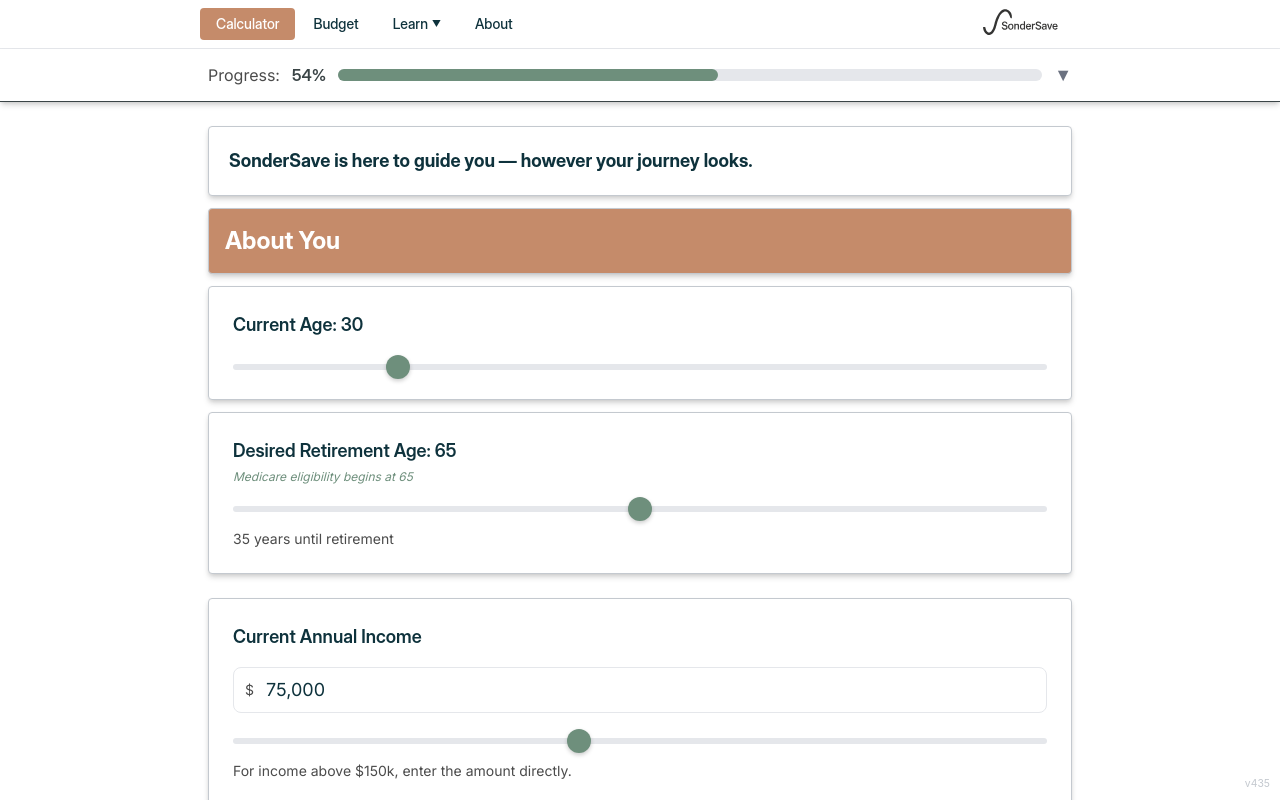
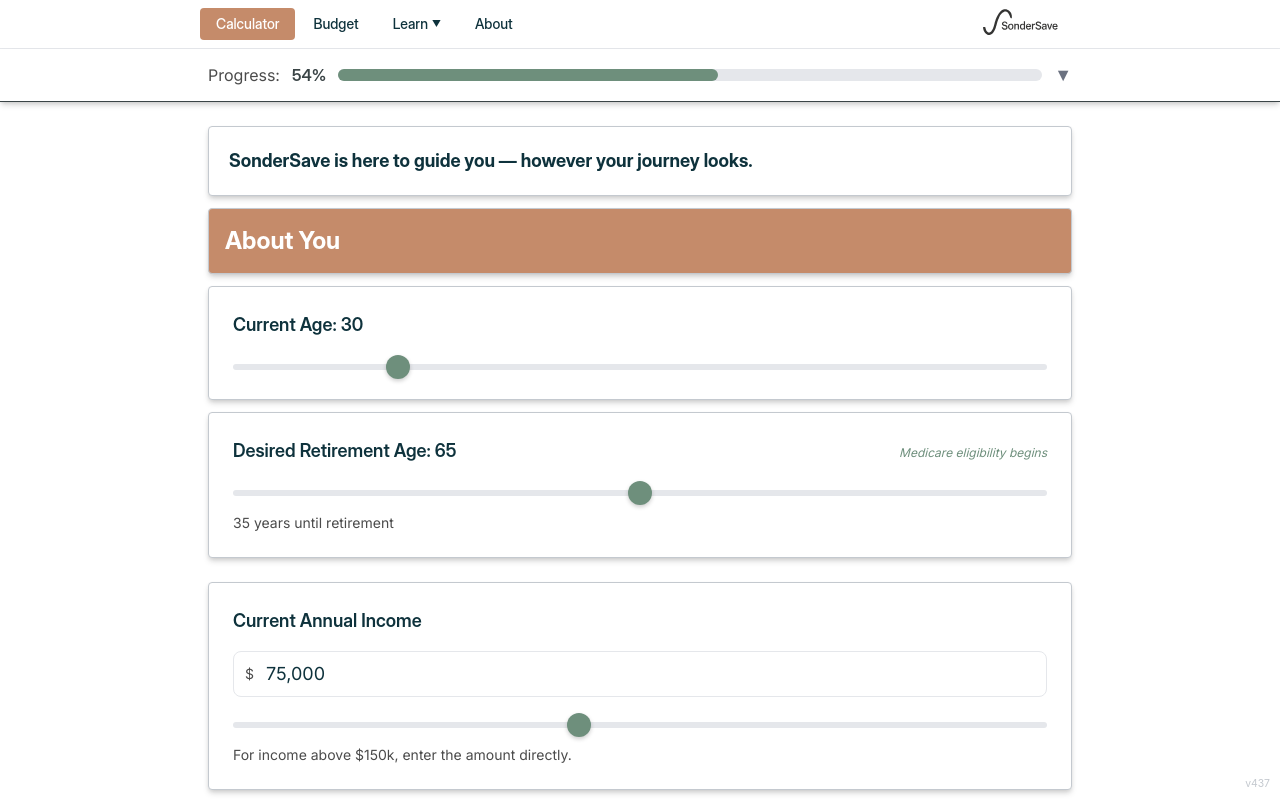
Before and after one commit to SonderSave/SonderSave, a React (Vite) app: page / in a window 1280 px wide. Both pictures are taken after a click on the button "Calculator". Shown: the top 800 px of the page. Built offline with nearby package versions, Linux system fonts and the light colour scheme; a web font is replaced by a local one.

Commit message:
step 437

```diff
--- a/src/App.jsx
+++ b/src/App.jsx
@@ -2063,28 +2063,30 @@
           boxShadow: '0 2px 4px -1px rgba(0, 0, 0, 0.35)',
           border: '1px solid #c4c9cf'
         }}>
-          <label className="block text-lg font-semibold mb-1" style={{color: 'rgb(14, 50, 60)'}}>
+          <div className="flex items-baseline justify-between mb-4">
+            <label className="text-lg font-semibold flex-shrink-0" style={{color: 'rgb(14, 50, 60)'}}>
               Desired Retirement Age: {retirementAge}
             </label>
             {(() => {
               const notes = {
-              62: 'Earliest Social Security age — benefit is permanently reduced',
-              63: 'Social Security available at a reduced rate from age 62',
-              64: 'Social Security available at a reduced rate from age 62',
-              65: 'Medicare eligibility begins at 65',
-              66: 'Near full Social Security age — benefit close to 100%',
-              67: 'Full Social Security age for most people born after 1960',
-              68: 'Delaying past 67 increases your Social Security benefit by 8%/yr',
-              69: 'Delaying past 67 increases your Social Security benefit by 8%/yr',
-              70: 'Maximum Social Security benefit — no advantage to delaying further',
+                62: 'Earliest SS — reduced benefit',
+                63: 'SS available from age 62',
+                64: 'SS available from age 62',
+                65: 'Medicare eligibility begins',
+                66: 'Near full Social Security age',
+                67: 'Full Social Security age',
+                68: 'Delaying SS past 67 adds 8%/yr',
+                69: 'Delaying SS past 67 adds 8%/yr',
+                70: 'Maximum SS benefit',
               };
               const note = notes[retirementAge];
               return note ? (
-              <p className="text-xs mb-3" style={{color: '#6E8F7C', fontStyle: 'italic', margin: '0 0 12px 0'}}>
+                <span className="text-xs ml-4 flex-shrink-0" style={{color: '#6E8F7C', fontStyle: 'italic'}}>
                   {note}
-              </p>
-            ) : <div className="mb-4" />;
+                </span>
+              ) : null;
             })()}
+          </div>
           <input
             type="range"
             min="50"
@@ -3999,7 +4001,7 @@
       {currentPage === 'nestegg' && <QuickNestEggCalculator />}
       {currentPage === 'about' && <AboutPage />}
       <div style={{position: 'fixed', bottom: 8, right: 10, fontSize: '0.65rem', color: '#c4c9cf', pointerEvents: 'none', zIndex: 9999}}>
-        v435
+        v437
       </div>
     </div>
   );
```
Lines whose indentation alone changed are shown as unchanged.
